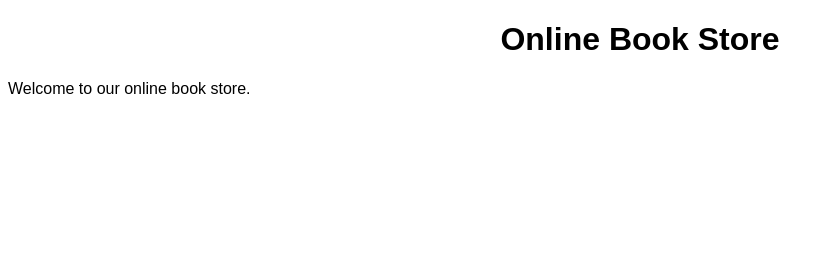
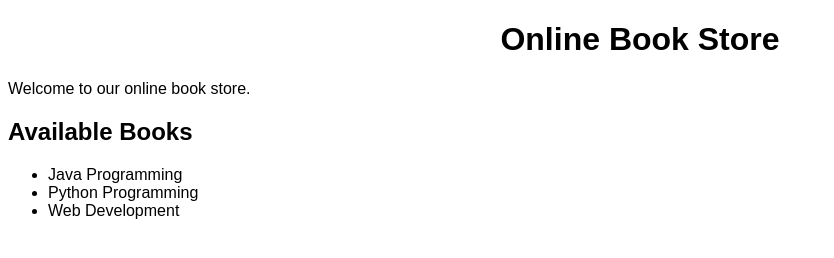
Before and after one commit to lahari635/team-version-control-project, a plain HTML site: page index.html in a window 1280 px wide. Shown: the whole page, without its empty margins (0-834 px from the left). Drawn offline with Linux system fonts and the light colour scheme.

Commit message:
Add frontend book list

```diff
--- a/index.html
+++ b/index.html
@@ -7,5 +7,13 @@
 <body>
     <h1>Online Book Store</h1>
     <p>Welcome to our online book store.</p>
+
+    <h2>Available Books</h2>
+
+    <ul>
+        <li>Java Programming</li>
+        <li>Python Programming</li>
+        <li>Web Development</li>
+    </ul>
 </body>
 </html>
```
